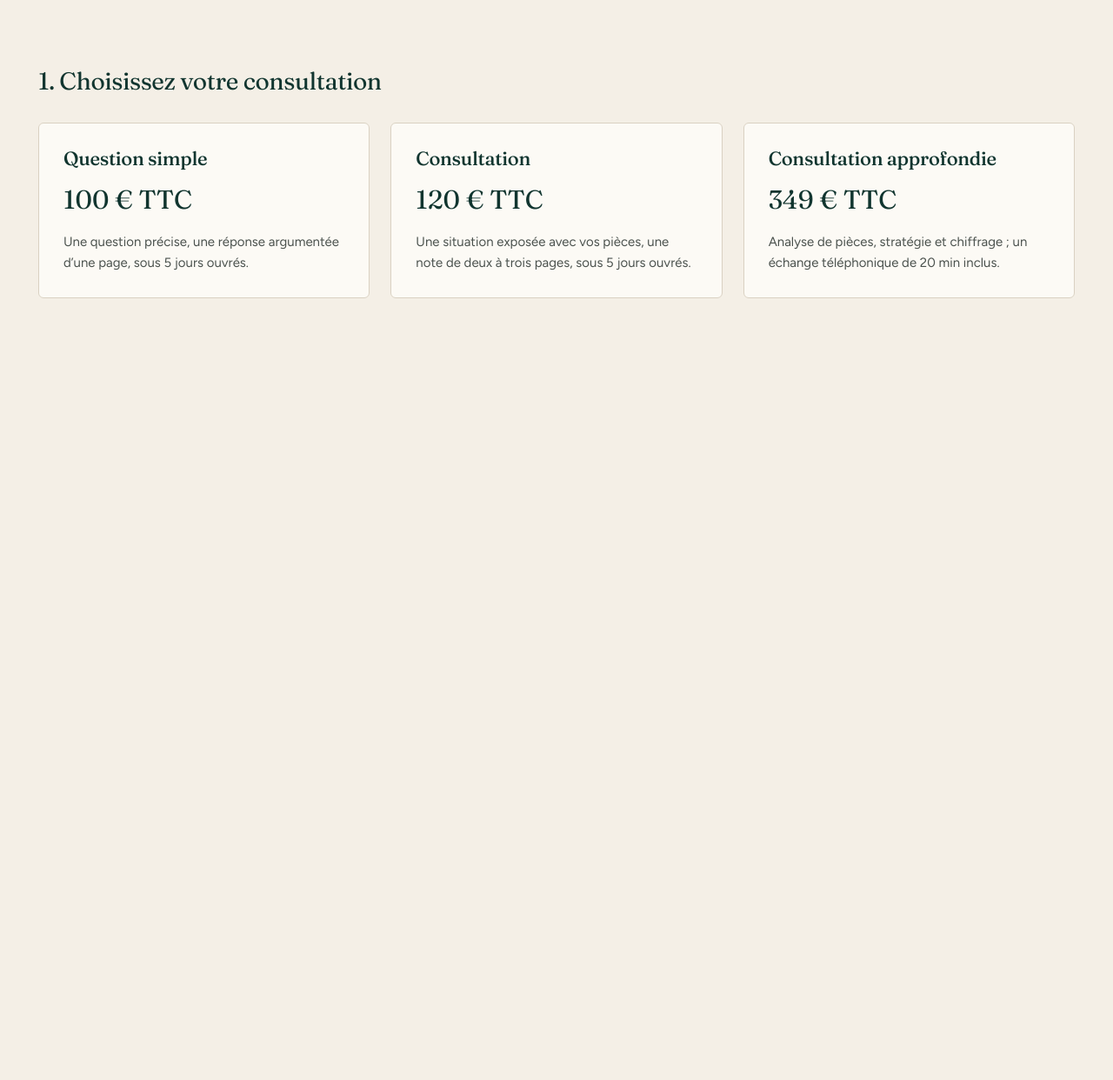
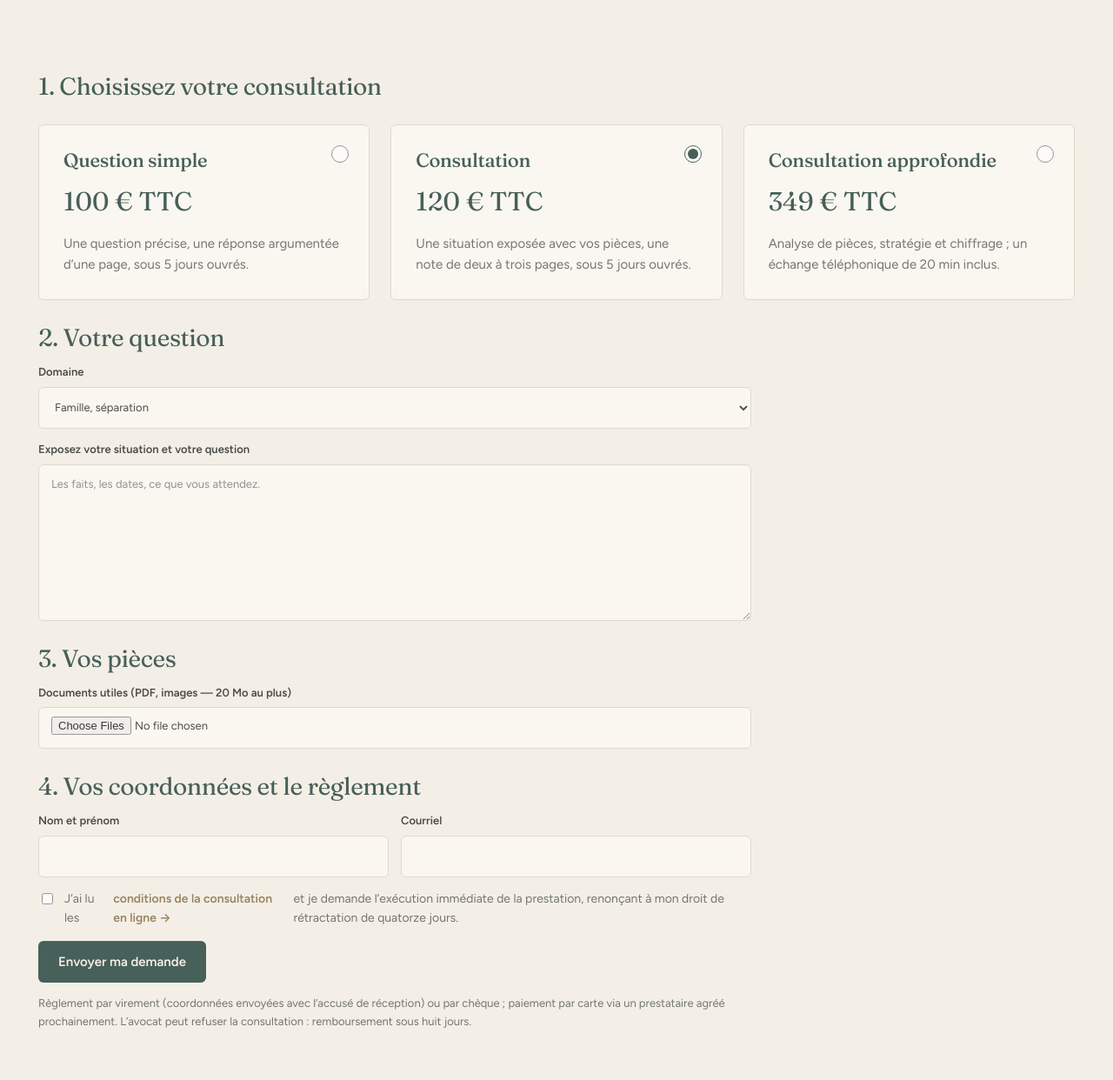
Before and after one commit to cousarn/site-cabinet, an Astro site: page /services/consultation-ecrite in a window 1280 px wide. Shown: the part 538-1780 px from the top of the page at 87% size. Built offline with nearby package versions, Linux system fonts and the light colour scheme; Astro itself is replaced by a stand-in of ours.

Commit message:
Formulaires PHP (contact, saisine, devis DCM, consultation écrite), page merci, image Open Graph
- public/api : bibliothèque commune (validation, pot de miel, limite de débit, courriels UTF-8, pièces hors racine web), 4 points d'entrée testés en local
- /merci : page de confirmation qui affiche la référence et l'estimation
- Consultation écrite : choix de formule, pièces jointes, règlement par virement (Stripe en phase 2)
- OG image 1200×630 et icône tactile générées avec les polices de la charte
- Workflow : api/ déployé, config.local.php et .cache exclus

Co-Authored-By: Claude Fable 5.1 <noreply@anthropic.com>
Claude-Session: https://claude.ai/code/session_01GhHTxkYJSS4ijMrSWemohy

```diff
--- a/src/pages/notaires-confreres.astro
+++ b/src/pages/notaires-confreres.astro
@@ -27,6 +27,7 @@ import { cabinet } from '../data/cabinet';
         </div>
         <label class="champ" style="color: var(--sur-vert)">Objet<select name="objet"><option>Postulation — tribunal judiciaire</option><option>Postulation — cour d’appel</option><option>Partage judiciaire</option><option>Séparation d’un chef d’entreprise</option><option>Autre</option></select></label>
         <label class="champ" style="color: var(--sur-vert)">Juridiction, date d’audience ou délai connu, parties<textarea name="message" required></textarea></label>
+        <input type="text" name="site" tabindex="-1" autocomplete="off" class="visually-hidden" aria-hidden="true" />
         <button type="submit" class="btn btn--clair" style="align-self: flex-start">Envoyer la saisine</button>
       </form>
     </div>
--- a/src/pages/services/consultation-ecrite.astro
+++ b/src/pages/services/consultation-ecrite.astro
@@ -2,33 +2,39 @@
 import Base from '../../layouts/Base.astro';
 import Hero from '../../components/Hero.astro';
 const offres = [
-  ['Question simple', '100 € TTC', 'Une question précise, une réponse argumentée d’une page, sous 5 jours ouvrés.'],
-  ['Consultation', '120 € TTC', 'Une situation exposée avec vos pièces, une note de deux à trois pages, sous 5 jours ouvrés.'],
-  ['Consultation approfondie', '349 € TTC', 'Analyse de pièces, stratégie et chiffrage ; un échange téléphonique de 20 min inclus.'],
+  ['simple', 'Question simple', '100 € TTC', 'Une question précise, une réponse argumentée d’une page, sous 5 jours ouvrés.'],
+  ['consultation', 'Consultation', '120 € TTC', 'Une situation exposée avec vos pièces, une note de deux à trois pages, sous 5 jours ouvrés.'],
+  ['approfondie', 'Consultation approfondie', '349 € TTC', 'Analyse de pièces, stratégie et chiffrage ; un échange téléphonique de 20 min inclus.'],
 ];
 ---
 <Base title="Consultation d’avocat écrite en ligne dès 100 € | Arnaud Cousin, Rennes" description="Posez votre question par écrit, joignez vos pièces, réglez en ligne : réponse écrite d’un avocat sous 5 jours ouvrés. Trois formules dès 100 € TTC. Secret professionnel garanti." fil={[{ label: 'Services en ligne', href: '/services' }, { label: 'Consultation écrite', href: '/services/consultation-ecrite' }]}>
   <Hero variante="clair" surtitre="Consultation en ligne" titre="Consultez le cabinet par internet" chapo="Sans rendez-vous ni déplacement : question posée immédiatement, réponse écrite que vous conservez, tarif plus avantageux qu’au cabinet. L’équivalent d’une consultation d’orientation d’une heure, sans recherche longue." image="themis" />
   <section class="section">
     <div class="conteneur pile" style="gap: 32px">
-      <h2 style="font-size: 28px">1. Choisissez votre consultation</h2>
-      <div class="grille">
-        {offres.map(([t, p, x]) => <div class="carte"><h3>{t}</h3><p style="font-family: var(--serif); font-size: 30px; color: var(--vert)">{p}</p><p class="muet" style="font-size: 15px">{x}</p></div>)}
-      </div>
-      <!-- Formulaire traité par /api/consultation.php (phase services) ; paiement Stripe Checkout -->
-      <form class="pile" method="post" action="/api/consultation.php" style="gap: 28px; max-width: 820px">
-        <div class="pile" style="gap: 14px"><h2 style="font-size: 28px">2. Votre question</h2>
+      <!-- Formulaire traité par /api/consultation.php ; règlement par virement (Stripe en phase 2) -->
+      <form class="pile" method="post" action="/api/consultation.php" enctype="multipart/form-data" style="gap: 28px">
+        <h2 style="font-size: 28px">1. Choisissez votre consultation</h2>
+        <div class="grille" role="radiogroup" aria-label="Formule">
+          {offres.map(([v, t, p, x], i) => (
+            <label class="carte" style="cursor: pointer; position: relative">
+              <input type="radio" name="formule" value={v} checked={i === 1} style="position: absolute; top: 20px; right: 20px; width: 20px; height: 20px; accent-color: var(--vert)" />
+              <h3 style="padding-right: 32px">{t}</h3><p style="font-family: var(--serif); font-size: 30px; color: var(--vert)">{p}</p><p class="muet" style="font-size: 15px">{x}</p>
+            </label>
+          ))}
+        </div>
+        <div class="pile" style="gap: 14px; max-width: 820px"><h2 style="font-size: 28px">2. Votre question</h2>
           <label class="champ">Domaine<select name="domaine"><option>Famille, séparation</option><option>Succession, indivision</option><option>Droit du travail</option><option>Procédure, appel</option><option>Autre</option></select></label>
           <label class="champ">Exposez votre situation et votre question<textarea name="question" required style="min-height: 180px" placeholder="Les faits, les dates, ce que vous attendez."></textarea></label>
         </div>
-        <div class="pile" style="gap: 14px"><h2 style="font-size: 28px">3. Vos pièces</h2>
+        <div class="pile" style="gap: 14px; max-width: 820px"><h2 style="font-size: 28px">3. Vos pièces</h2>
           <label class="champ">Documents utiles (PDF, images — 20 Mo au plus)<input type="file" name="pieces[]" multiple accept=".pdf,image/*" style="padding: 10px 14px" /></label>
         </div>
-        <div class="pile" style="gap: 14px"><h2 style="font-size: 28px">4. Vos coordonnées et le règlement</h2>
+        <div class="pile" style="gap: 14px; max-width: 820px"><h2 style="font-size: 28px">4. Vos coordonnées et le règlement</h2>
           <div class="grille grille--2" style="gap: 14px"><label class="champ">Nom et prénom<input type="text" name="nom" required autocomplete="name" /></label><label class="champ">Courriel<input type="email" name="email" required autocomplete="email" /></label></div>
           <label style="display: flex; gap: 10px; font-size: 14px; color: var(--muet); align-items: flex-start"><input type="checkbox" name="cgv" required style="margin-top: 4px" /> J’ai lu les <a href="/mentions-legales#cgv" class="lien" style="margin: 0 4px">conditions de la consultation en ligne</a> et je demande l’exécution immédiate de la prestation, renonçant à mon droit de rétractation de quatorze jours.</label>
-          <button type="submit" class="btn btn--plein" style="align-self: flex-start">Régler et envoyer</button>
-          <p class="muet" style="font-size: 13px">Paiement par carte via un prestataire agréé (le cabinet ne voit jamais votre numéro), ou par virement sur demande. L’avocat peut refuser la consultation : remboursement sous huit jours.</p>
+          <input type="text" name="site" tabindex="-1" autocomplete="off" class="visually-hidden" aria-hidden="true" />
+          <button type="submit" class="btn btn--plein" style="align-self: flex-start">Envoyer ma demande</button>
+          <p class="muet" style="font-size: 13px">Règlement par virement (coordonnées envoyées avec l’accusé de réception) ou par chèque ; paiement par carte via un prestataire agréé prochainement. L’avocat peut refuser la consultation : remboursement sous huit jours.</p>
         </div>
       </form>
     </div>
--- a/src/pages/services/devis-divorce.astro
+++ b/src/pages/services/devis-divorce.astro
@@ -15,6 +15,7 @@ import Hero from '../../components/Hero.astro';
         <label class="champ">5. Entreprise, parts de société, profession libérale<select name="entreprise"><option>Non</option><option>Oui, l’un de nous</option><option>Oui, les deux</option></select></label>
         <label class="champ">6. Points d’accord<select name="accord"><option>Nous sommes d’accord sur tout</option><option>Il reste un ou deux points à régler</option><option>Nous sommes loin d’un accord</option></select></label>
         <label class="champ">Votre courriel pour recevoir l’estimation<input type="email" name="email" required autocomplete="email" /></label>
+        <input type="text" name="site" tabindex="-1" autocomplete="off" class="visually-hidden" aria-hidden="true" />
         <button type="submit" class="btn btn--plein" style="align-self: flex-start">Recevoir mon estimation</button>
       </form>
       <div class="pile">
```
Also changed, not shown: src/pages/merci.astro (added, +31 -0 lines), .github/workflows/deploy.yml, README.md, public/apple-touch-icon.png (added), public/og/cabinet.jpg (added), 9 other files.
